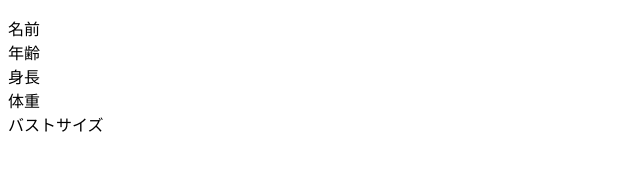
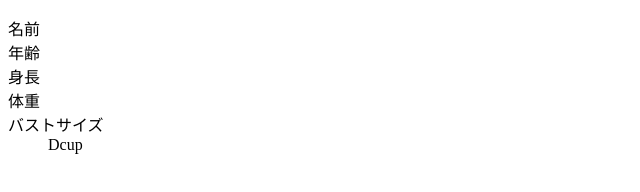
Before and after one commit to tessiezquality/rensyu, a plain HTML site: page github_rensyu/index.html in a window 1280 px wide. Shown: the full height of the page, 0-640 px from the left. Drawn offline with Linux system fonts and the light colour scheme.

Commit message:
バストサイズを入力

```diff
--- a/github_rensyu/index.html
+++ b/github_rensyu/index.html
@@ -16,7 +16,7 @@
 		<dt>体重</dt>
 		<dd></dd>
 		<dt>バストサイズ</dt>
-		<dd></dd>
+		<dd>Dcup</dd>
 	</dl>
 </body>
 </html>
```
